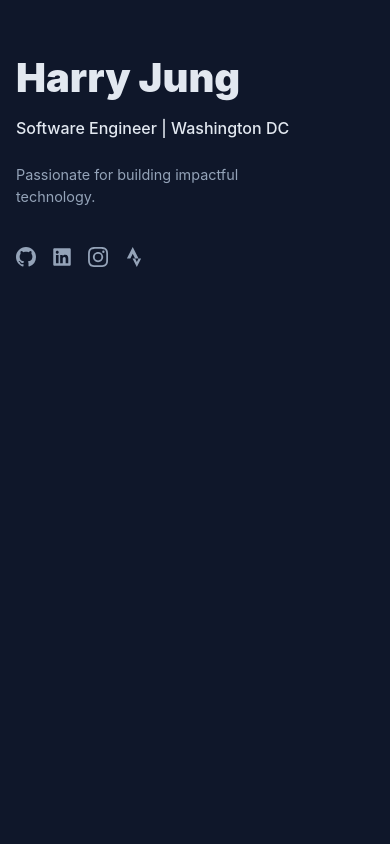
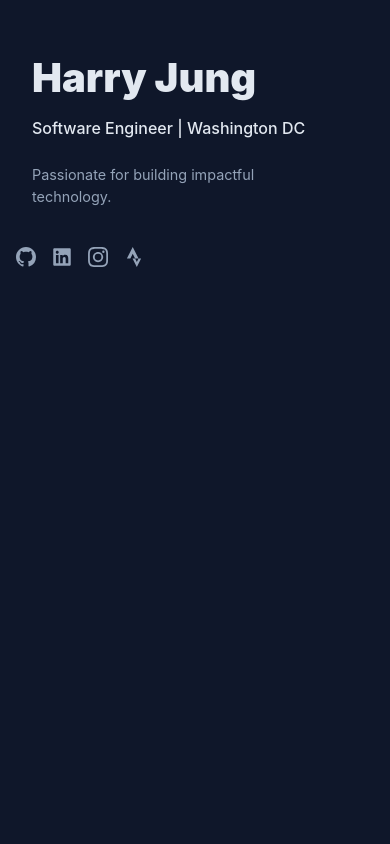
Before and after one commit to harryjng/personalWebsite, a React (Create React App) app: page / in a window 390 px wide. Shown: the top 844 px of the page. Built offline with nearby package versions, Linux system fonts and the light colour scheme.

Commit message:
testing mobile friendly for hero and platform

```diff
--- a/src/App.css
+++ b/src/App.css
@@ -1,5 +1,7 @@
 /* App.css */
-body, html, #root {
+body,
+html,
+#root {
   height: 100%;
   margin: 0;
   font-family: 'Inter', sans-serif;
@@ -8,8 +10,10 @@ body, html, #root {
 
 /* Global selection styling */
 ::selection {
-  background-color: rgb(94 234 212); /* teal-300 */
-  color: rgb(19 78 74); /* teal-900 */
+  background-color: rgb(94 234 212);
+  /* teal-300 */
+  color: rgb(19 78 74);
+  /* teal-900 */
 }
 
 .split-layout {
@@ -18,14 +22,40 @@ body, html, #root {
   overflow: hidden;
 }
 
+.left-fixed {
+  position: sticky;
+  top: 0;
+  height: 100vh;
+  overflow: hidden;
+  /* no scrollbars */
+  width: 43vw;
+  min-width: 400px;
+  max-width: 690px;
+  /* Ensure the cursor shows it's interactive */
+  cursor: grab;
+}
+
+.left-fixed:active {
+  cursor: grabbing;
+}
+
+/* Right column: scrollable */
+.right-scrollable {
+  flex: 1;
+  height: 100vh;
+  overflow-y: scroll;
+  padding: 2rem;
+  padding-right: 5rem;
+  background-color: rgb(15 23 42);
+  /* Smooth scrollbar styling */
+  scroll-behavior: auto;
+  /* Remove smooth scrolling for instant response */
+  scrollbar-width: thin;
+  scrollbar-color: rgba(255, 255, 255, 0.3) transparent;
+}
+
 /* Responsive breakpoints */
 @media (max-width: 1024px) {
-  #spotlight {
-  position: fixed; /* Pins the element relative to the viewport */
-  top: 0;          /* Positions it at the very top of the screen */
-  left: 0;         /* Positions it at the very left of the screen */
-  display: block;  /* Ensures the element is visible */
-}
   .split-layout {
     flex-direction: column;
   }
@@ -46,49 +76,17 @@ body, html, #root {
 }
 
 @media (max-width: 768px) {
-  .right-scrollable {
-    padding: 1rem;
+  #spotlight {
+    position: fixed;
+    /* Pins the element relative to the viewport */
+    top: 0;
+    /* Positions it at the very top of the screen */
+    left: 0;
+    /* Positions it at the very left of the screen */
+    display: block;
+    /* Ensures the element is visible */
   }
-}
 
-@media (max-width: 640px) {
-  .right-scrollable {
-    padding: 0.75rem;
-  }
-}
-
-.left-fixed {
-  position: sticky;
-  top: 0;
-  height: 100vh;
-  overflow: hidden; /* no scrollbars */
-  width: 43vw;
-  min-width: 400px;
-  max-width: 690px;
-  /* Ensure the cursor shows it's interactive */
-  cursor: grab;
-}
-
-.left-fixed:active {
-  cursor: grabbing;
-}
-
-/* Right column: scrollable */
-.right-scrollable {
-  flex: 1;
-  height: 100vh;
-  overflow-y: scroll;
-  padding: 2rem;
-padding-right: 5rem;
-  background-color: rgb(15 23 42);
-  /* Smooth scrollbar styling */
-  scroll-behavior: auto; /* Remove smooth scrolling for instant response */
-  scrollbar-width: thin;
-  scrollbar-color: rgba(255, 255, 255, 0.3) transparent;
-}
-
-/* Mobile responsive styles */
-@media (max-width: 768px) {
   .split-layout {
     flex-direction: column;
     height: auto;
@@ -127,6 +125,12 @@ padding-right: 5rem;
   }
 }
 
+@media (max-width: 640px) {
+  .right-scrollable {
+    padding: 0.75rem;
+  }
+}
+
 /* Webkit scrollbar styling */
 .right-scrollable::-webkit-scrollbar {
   width: 8px;
@@ -162,7 +166,8 @@ padding-right: 5rem;
   height: 100vh;
   z-index: 30;
   pointer-events: none;
-  transition: background 0.05s ease-out; /* Smooth update */
+  transition: background 0.05s ease-out;
+  /* Smooth update */
 }
 
 /* Add some visual feedback for the interactive area */
@@ -178,8 +183,6 @@ padding-right: 5rem;
   border-radius: 2px;
   opacity: 0;
   transition: opacity 0.3s ease;
+  /* opacity: 1; */
+
 }
-
-.left-fixed:hover::before {
-  opacity: 1;
-}
--- a/src/components/Hero.css
+++ b/src/components/Hero.css
@@ -64,7 +64,7 @@
     justify-content: flex-start;
     /* This stacks the items vertically */
     flex-direction: column;
-    margin-left: 0rem;
+    margin-left: 1rem;
 
   }
 
```
